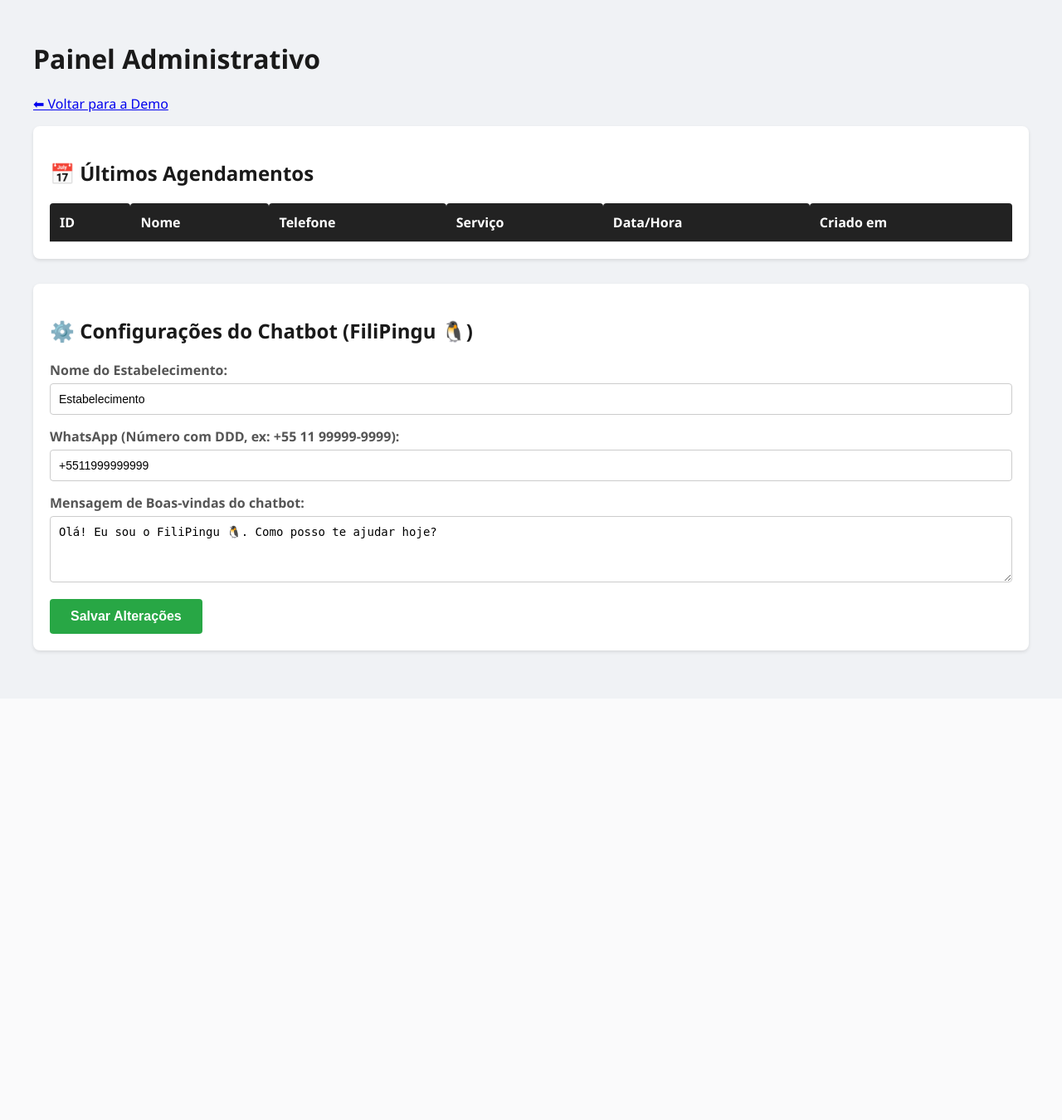
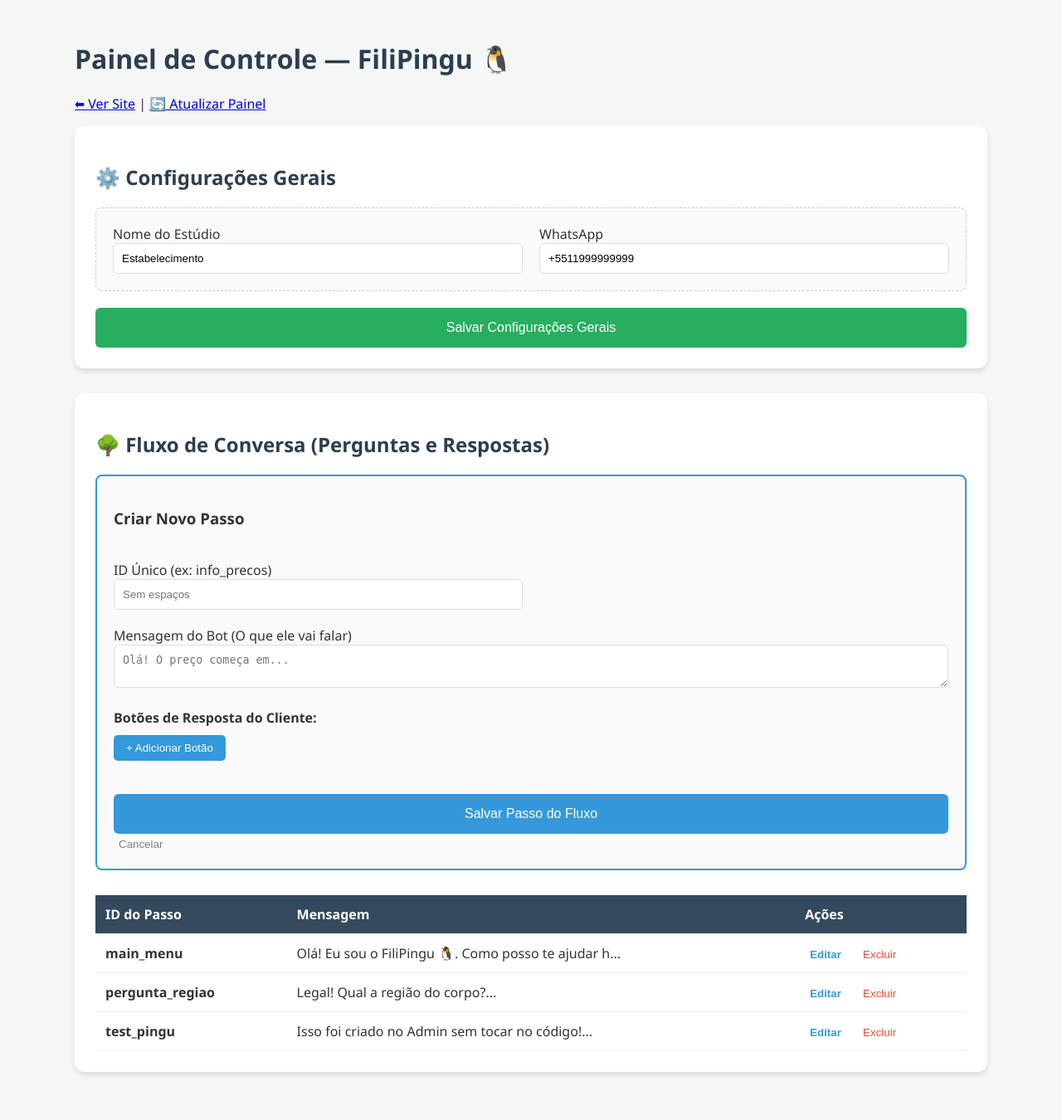
Before and after one commit to FillipeF5/chatbot, a Flask app: template backend/templates/admin.html in a window 1280 px wide. Shown: the whole page at 83% size. Before the commit the page ends 789 px from the top, so only its background shows below. Run offline with Flask 2, Linux system fonts and the light colour scheme; the template is opened without the code that fills it, so the values that code supplies are empty; data comes from the database, SQL or seed files in the repository; both versions use the stored data as it was after the commit; some libraries are stand-ins or nearby versions.

Commit message:
widget como motor, perguntas no banco e painel admin

```diff
--- a/backend/app.py
+++ b/backend/app.py
@@ -3,6 +3,7 @@
 from flask import Flask, request, jsonify, render_template, redirect, url_for, flash
 from flask_socketio import SocketIO, emit
 import sqlite3, os, json, datetime
+import json
 
 BASE_DIR = os.path.dirname(os.path.abspath(__file__))
 DB_PATH = os.path.join(BASE_DIR, "estudio.db")
@@ -108,6 +109,55 @@
     conn.close()
     return jsonify({"status": "success"})
 
+@app.route("/admin/api/steps/save", methods=["POST"])
+def save_step():
+    auth = request.args.get("auth", "")
+    if auth != "admin123":
+        return jsonify({"error": "Unauthorized"}), 401
+
+    data = request.json
+    step_id = data.get("id")
+    message = data.get("message")
+    options = data.get("options") # Isso virá como uma lista de objetos
+
+    if not step_id or not message:
+        return jsonify({"error": "ID e Mensagem são obrigatórios"}), 400
+
+    conn = get_db()
+    cur = conn.cursor()
+
+    try:
+        # Convertemos a lista de opções para uma string JSON antes de salvar no banco
+        options_json = json.dumps(options)
+
+        cur.execute("""
+            INSERT OR REPLACE INTO bot_steps (id, message, options)
+            VALUES (?, ?, ?)
+        """, (step_id, message, options_json))
+
+        conn.commit()
+        return jsonify({"status": "success", "message": f"Passo '{step_id}' salvo."})
+    except Exception as e:
+        return jsonify({"error": str(e)}), 500
+    finally:
+        conn.close()
+
+# Rota opcional para excluir passos, caso queira usar o botão de deletar do admin
+@app.route("/admin/api/steps/delete/<step_id>", methods=["DELETE"])
+def delete_step(step_id):
+    auth = request.args.get("auth", "")
+    if auth != "admin123":
+        return jsonify({"error": "Unauthorized"}), 401
+
+    conn = get_db()
+    cur = conn.cursor()
+    cur.execute("DELETE FROM bot_steps WHERE id = ?", (step_id,))
+    conn.commit()
+    conn.close()
+    return jsonify({"status": "success"})
+
+
+
 @app.route("/admin/login", methods=["GET","POST"])
 def admin_login():
     if request.method == "POST":
--- a/backend/templates/admin.html
+++ b/backend/templates/admin.html
@@ -2,145 +2,200 @@
 <html>
 <head>
   <meta charset="utf-8">
-  <title>Painel Admin - Estúdio Vinicius Queiroz</title>
+  <title>Admin - Gerenciador de Fluxos</title>
   <style>
-    body { font-family: 'Segoe UI', Arial, sans-serif; padding: 20px; background: #f0f2f5; color: #333; }
-    h1, h2 { color: #1a1a1a; }
-    .container { max-width: 1200px; margin: auto; }
+    body { font-family: 'Segoe UI', Tahoma, Geneva, Verdana, sans-serif; padding: 20px; background: #f4f7f6; color: #333; }
+    .container { max-width: 1100px; margin: auto; }
+    .card { background: #fff; padding: 25px; border-radius: 12px; box-shadow: 0 4px 6px rgba(0,0,0,0.1); margin-bottom: 30px; }
+    h1, h2 { color: #2c3e50; }
 
-    /* Tabela de Agendamentos */
-    .card { background: #fff; padding: 20px; border-radius: 8px; box-shadow: 0 2px 4px rgba(0,0,0,0.1); margin-bottom: 30px; }
-    table { width: 100%; border-collapse: collapse; margin-top: 10px; }
-    th, td { text-align: left; border-bottom: 1px solid #ddd; padding: 12px; }
-    th { background: #222; color: #fff; border-radius: 4px 4px 0 0; }
-    tr:hover { background: #f9f9f9; }
+    /* Tabela de Fluxos */
+    table { width: 100%; border-collapse: collapse; margin-top: 15px; }
+    th, td { text-align: left; padding: 12px; border-bottom: 1px solid #eee; }
+    th { background: #34495e; color: white; }
+    .btn-edit { color: #3498db; cursor: pointer; font-weight: bold; border: none; background: none; }
+    .btn-delete { color: #e74c3c; cursor: pointer; margin-left: 10px; border: none; background: none; }
 
-    /* Formulário de Configuração */
-    .form-group { margin-bottom: 15px; }
-    label { display: block; font-weight: bold; margin-bottom: 5px; color: #555; }
-    input[type="text"], textarea {
-      width: 100%; padding: 10px; border: 1px solid #ccc; border-radius: 4px; box-sizing: border-box; font-size: 14px;
-    }
-    textarea { height: 80px; resize: vertical; }
-    .btn-save {
-      background: #28a745; color: white; border: none; padding: 12px 25px;
-      border-radius: 4px; cursor: pointer; font-size: 16px; font-weight: bold; transition: background 0.2s;
-    }
-    .btn-save:hover { background: #218838; }
-    .status-msg { margin-top: 10px; font-weight: bold; display: none; }
+    /* Editor de Passo */
+    .form-box { display: grid; grid-template-columns: 1fr 1fr; gap: 20px; background: #fafafa; padding: 20px; border-radius: 8px; border: 1px dashed #ccc; }
+    .full-width { grid-column: span 2; }
+    input, textarea, select { width: 100%; padding: 10px; border: 1px solid #ddd; border-radius: 6px; box-sizing: border-box; }
+
+    /* Área de Botões dinâmicos */
+    .button-row { display: flex; gap: 10px; margin-bottom: 8px; align-items: center; }
+    .btn-add-opt { background: #3498db; color: white; border: none; padding: 8px 15px; border-radius: 5px; cursor: pointer; margin-top: 10px; }
+    .btn-save-main { background: #27ae60; color: white; border: none; padding: 15px 30px; border-radius: 6px; cursor: pointer; font-size: 16px; margin-top: 20px; width: 100%; }
   </style>
-  <script src="https://cdnjs.cloudflare.com/ajax/libs/socket.io/4.5.4/socket.io.min.js"></script>
 </head>
 <body>
   <div class="container">
-    <h1>Painel Administrativo</h1>
-    <p><a href="/">⬅ Voltar para a Demo</a></p>
+    <h1>Painel de Controle — FiliPingu 🐧</h1>
+    <p><a href="/">⬅ Ver Site</a> | <a href="/admin">🔄 Atualizar Painel</a></p>
 
     <div class="card">
-      <h2>📅 Últimos Agendamentos</h2>
+      <h2>⚙️ Configurações Gerais</h2>
+      <div class="form-box">
+        <div>
+          <label>Nome do Estúdio</label>
+          <input type="text" id="cfg_name">
+        </div>
+        <div>
+          <label>WhatsApp</label>
+          <input type="text" id="cfg_whatsapp">
+        </div>
+      </div>
+      <button class="btn-save-main" onclick="saveGeneralConfig()">Salvar Configurações Gerais</button>
+    </div>
+
+    <div class="card">
+      <h2>🌳 Fluxo de Conversa (Perguntas e Respostas)</h2>
+
+      <div id="editor-fluxo" class="form-box" style="margin-bottom: 30px; border: 2px solid #3498db;">
+        <div class="full-width">
+          <h3 id="editor-title">Criar Novo Passo</h3>
+        </div>
+        <div>
+          <label>ID Único (ex: info_precos)</label>
+          <input type="text" id="step_id" placeholder="Sem espaços">
+        </div>
+        <div class="full-width">
+          <label>Mensagem do Bot (O que ele vai falar)</label>
+          <textarea id="step_message" placeholder="Olá! O preço começa em..."></textarea>
+        </div>
+
+        <div class="full-width">
+          <label><strong>Botões de Resposta do Cliente:</strong></label>
+          <div id="buttons-container">
+            </div>
+          <button class="btn-add-opt" onclick="addButtonRow()">+ Adicionar Botão</button>
+        </div>
+
+        <div class="full-width">
+            <button class="btn-save-main" onclick="saveStep()" style="background: #3498db;">Salvar Passo do Fluxo</button>
+            <button onclick="resetEditor()" style="border:none; background:none; color:gray; cursor:pointer;">Cancelar</button>
+        </div>
+      </div>
+
       <table>
         <thead>
           <tr>
-            <th>ID</th>
-            <th>Nome</th>
-            <th>Telefone</th>
-            <th>Serviço</th>
-            <th>Data/Hora</th>
-            <th>Criado em</th>
+            <th>ID do Passo</th>
+            <th>Mensagem</th>
+            <th>Ações</th>
           </tr>
         </thead>
-        <tbody id="rows">
-          {% for a in appointments %}
-          <tr>
-            <td>{{a.id}}</td>
-            <td><strong>{{a.name}}</strong></td>
-            <td>{{a.phone}}</td>
-            <td>{{a.service}}</td>
-            <td>{{a.datetime}}</td>
-            <td><small>{{a.created_at}}</small></td>
-          </tr>
-          {% endfor %}
-        </tbody>
+        <tbody id="steps-table-body">
+          </tbody>
       </table>
-    </div>
-
-    <div class="card">
-      <h2>⚙️ Configurações do Chatbot (FiliPingu 🐧)</h2>
-      <div id="bot-form">
-        <div class="form-group">
-          <label for="cfg_name">Nome do Estabelecimento:</label>
-          <input type="text" id="cfg_name" placeholder="Ex: Estúdio Vinicius Queiroz">
-        </div>
-
-        <div class="form-group">
-          <label for="cfg_whatsapp">WhatsApp (Número com DDD, ex: +55 11 99999-9999):</label>
-          <input type="text" id="cfg_whatsapp" placeholder="Apenas números">
-        </div>
-
-        <div class="form-group">
-          <label for="cfg_welcome">Mensagem de Boas-vindas do chatbot:</label>
-          <textarea id="cfg_welcome" placeholder="Olá! Como posso ajudar você hoje?"></textarea>
-        </div>
-
-        <button class="btn-save" onclick="saveBotConfig()">Salvar Alterações</button>
-        <div id="status-msg" class="status-msg">✅ Configuractions salvas!</div>
-      </div>
     </div>
   </div>
 
   <script>
-    // --- LÓGICA DE TEMPO REAL (SOCKET.IO) ---
-    const socket = io();
-    socket.on("new_appointment", (data) => {
-      alert("🔔 Novo agendamento: " + data.name);
-      location.reload(); // Recarrega para mostrar o novo dado na tabela
+    // --- LÓGICA DO CRUD DE FLUXOS ---
+
+    // Carregar dados iniciais
+    document.addEventListener('DOMContentLoaded', () => {
+      loadGeneralConfig();
+      loadSteps();
     });
 
-    // --- LÓGICA DE CONFIGURAÇÃO ---
+    function loadGeneralConfig() {
+      fetch('/api/bot/config').then(r => r.json()).then(data => {
+        document.getElementById('cfg_name').value = data.settings.establishment_name || "";
+        document.getElementById('cfg_whatsapp').value = data.settings.whatsapp_number || "";
+      });
+    }
 
-    // 1. Ao carregar a página, busca as infos atuais do Banco
-    document.addEventListener('DOMContentLoaded', () => {
-      fetch('/api/bot/config')
-        .then(res => res.json())
-        .then(data => {
-          document.getElementById('cfg_name').value = data.settings.establishment_name || "";
-          document.getElementById('cfg_whatsapp').value = data.settings.whatsapp_number || "";
-          document.getElementById('cfg_welcome').value = data.flows.main_menu.message || "";
-        })
-        .catch(err => console.error("Erro ao carregar dados do bot:", err));
-    });
+    function loadSteps() {
+      fetch('/api/bot/config').then(r => r.json()).then(data => {
+        const tbody = document.getElementById('steps-table-body');
+        tbody.innerHTML = "";
 
-    // 2. Função para salvar as alterações
-    function saveBotConfig() {
-      const msgEl = document.getElementById('status-msg');
+        Object.keys(data.flows).forEach(id => {
+          const flow = data.flows[id];
+          tbody.innerHTML += `
+            <tr>
+              <td><strong>${id}</strong></td>
+              <td>${flow.message.substring(0, 50)}...</td>
+              <td>
+                <button class="btn-edit" onclick="editStep('${id}', ${JSON.stringify(flow).replace(/"/g, '&quot;')})">Editar</button>
+                <button class="btn-delete" onclick="deleteStep('${id}')">Excluir</button>
+              </td>
+            </tr>
+          `;
+        });
+      });
+    }
+
+    // Gerenciamento dinâmico de botões no formulário
+    function addButtonRow(label = "", action = "") {
+      const container = document.getElementById('buttons-container');
+      const div = document.createElement('div');
+      div.className = 'button-row';
+      div.innerHTML = `
+        <input type="text" placeholder="Texto do Botão" value="${label}" class="opt-label">
+        <input type="text" placeholder="ID de Destino (Action)" value="${action}" class="opt-action">
+        <button onclick="this.parentElement.remove()" style="color:red; border:none; background:none; cursor:pointer;">✖</button>
+      `;
+      container.appendChild(div);
+    }
+
+    function saveStep() {
+      const id = document.getElementById('step_id').value;
+      const message = document.getElementById('step_message').value;
+      const labels = document.querySelectorAll('.opt-label');
+      const actions = document.querySelectorAll('.opt-action');
+
+      const options = [];
+      labels.forEach((l, i) => {
+        if(l.value) options.push({ label: l.value, action: actions[i].value });
+      });
+
+      const payload = { id, message, options };
+
+      fetch('/admin/api/steps/save?auth=admin123', {
+        method: 'POST',
+        headers: {'Content-Type': 'application/json'},
+        body: JSON.stringify(payload)
+      }).then(() => {
+        alert("Passo salvo!");
+        resetEditor();
+        loadSteps();
+      });
+    }
+
+    function editStep(id, data) {
+      document.getElementById('editor-title').innerText = "Editando Passo: " + id;
+      document.getElementById('step_id').value = id;
+      document.getElementById('step_id').disabled = true;
+      document.getElementById('step_message').value = data.message;
+
+      const container = document.getElementById('buttons-container');
+      container.innerHTML = "";
+      data.options.forEach(opt => addButtonRow(opt.label, opt.action));
+      window.scrollTo(0, 500);
+    }
+
+    function resetEditor() {
+      document.getElementById('editor-title').innerText = "Criar Novo Passo";
+      document.getElementById('step_id').value = "";
+      document.getElementById('step_id').disabled = false;
+      document.getElementById('step_message').value = "";
+      document.getElementById('buttons-container').innerHTML = "";
+    }
+
+    function saveGeneralConfig() {
       const payload = {
         settings: {
           establishment_name: document.getElementById('cfg_name').value,
           whatsapp_number: document.getElementById('cfg_whatsapp').value
-        },
-        welcome_message: document.getElementById('cfg_welcome').value
+        }
       };
-
-      // Nota: Usamos o auth simples definido no app.py (admin123)
       fetch('/admin/save_config?auth=admin123', {
         method: 'POST',
-        headers: { 'Content-Type': 'application/json' },
+        headers: {'Content-Type': 'application/json'},
         body: JSON.stringify(payload)
-      })
-      .then(res => res.json())
-      .then(data => {
-        if(data.status === "success") {
-          msgEl.style.display = "block";
-          msgEl.style.color = "green";
-          msgEl.innerText = "✅ Alterações aplicadas com sucesso!";
-          setTimeout(() => { msgEl.style.display = "none"; }, 3000);
-        }
-      })
-      .catch(err => {
-        msgEl.style.display = "block";
-        msgEl.style.color = "red";
-        msgEl.innerText = "❌ Erro ao salvar.";
-      });
+      }).then(() => alert("Configurações gerais salvas!"));
     }
   </script>
 </body>
```
Also changed, not shown: backend/static/widget.js (+48 -136 lines), backend/estudio.db.
